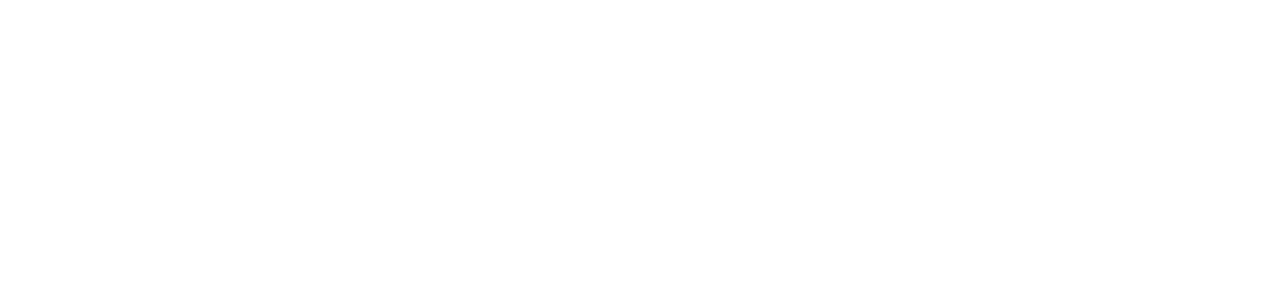
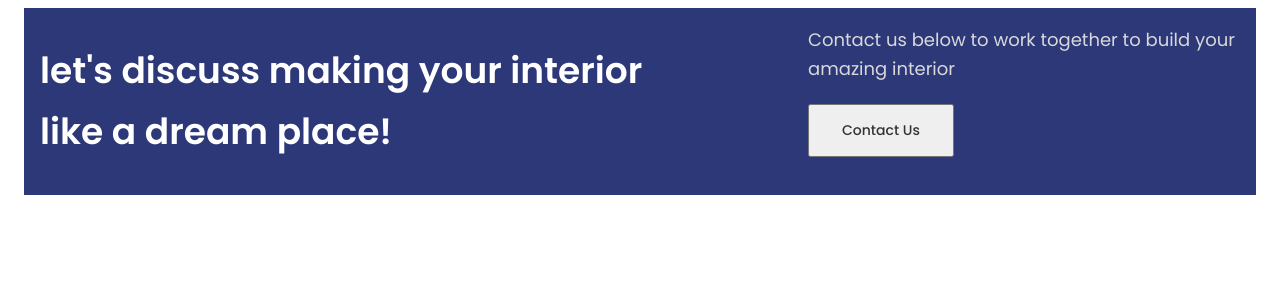
Before and after one commit to Kizya007/dananz, a Vue app: page / in a window 1280 px wide. Shown: the top 300 px of the page. Built offline with nearby package versions, Linux system fonts and the light colour scheme.

Commit message:
create components contact and adaptive

```diff
--- a/src/App.vue
+++ b/src/App.vue
@@ -1,19 +1,18 @@
 <template>
-
+  <contactUs />
 </template>
 
 <script>
-
+import contactUs from "./components/contactUs.vue";
 
 export default {
-  name: 'App',
+  name: "App",
   components: {
-
-  }
-}
+    contactUs,
+  },
+};
 </script>
 
 <style>
-@import url('https://fonts.googleapis.com/css2?family=Inter:wght@300;400;500;600;700&family=Poppins:wght@300;400;500;600;700&display=swap');
-
+@import url("https://fonts.googleapis.com/css2?family=Inter:wght@300;400;500;600;700&family=Poppins:wght@300;400;500;600;700&display=swap");
 </style>
--- /dev/null
+++ b/src/assets/Contact.scss
@@ -0,0 +1,71 @@
+@import "../assets/mixin.scss";
+
+.contact {
+  max-width: 1200px;
+  margin: 0 auto;
+
+  padding: 0 16px;
+
+  background: var(--primary-blue-100, #2c3878);
+
+  display: flex;
+  align-items: center;
+  justify-content: space-between;
+
+  @include responsive(phone) {
+    flex-direction: column;
+    align-items: center;
+    justify-content: center;
+
+    text-align: center;
+  }
+  &-title {
+    color: var(--grayscale-white, #fff);
+
+    /* Poppins/SemiBold/36 */
+    font-family: "Poppins";
+    font-size: 36px;
+    font-style: normal;
+    font-weight: 600;
+    line-height: 170%; /* 61.2px */
+
+    @include responsive(phone) {
+        font-size: 28px;
+        line-height: 100%;
+    }
+  }
+  &-description {
+    &__text {
+      color: var(--grayscale-lightray, #d9d9d9);
+
+      /* Poppins/Regular/18 */
+      font-family: "Poppins";
+      font-size: 18px;
+      font-style: normal;
+      font-weight: 400;
+      line-height: 160%; /* 28.8px */
+
+      margin-bottom: 20px;
+
+      width: 432px;
+
+      @include responsive(tablet) {
+        width: auto;
+      }
+    }
+    &__btn {
+      color: var(--grayscale-50, #333);
+
+      /* Poppins/Medium/14 */
+      font-family: "Poppins";
+      font-size: 14px;
+      font-style: normal;
+      font-weight: 500;
+      line-height: 150%; /* 21px */
+
+      padding: 14px 32px;
+
+      margin-bottom: 38px;
+    }
+  }
+}
--- /dev/null
+++ b/src/components/contactUs.vue
@@ -0,0 +1,19 @@
+<template>
+  <div class="contact">
+    <h2 class="contact-title">
+      let's discuss making your interior <br> like a dream place!
+    </h2>
+    <div class="contact-description">
+      <p class="contact-description__text">
+        Contact us below to work together to build your amazing interior
+      </p>
+      <button class="contact-description__btn">Contact Us</button>
+    </div>
+  </div>
+</template>
+
+<style lang="scss" scoped>
+@import "../assets/Contact.scss";
+</style>
+
+<script></script>
```
